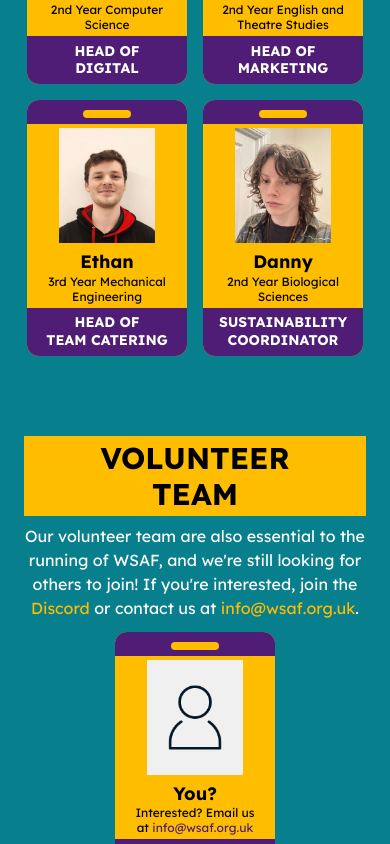
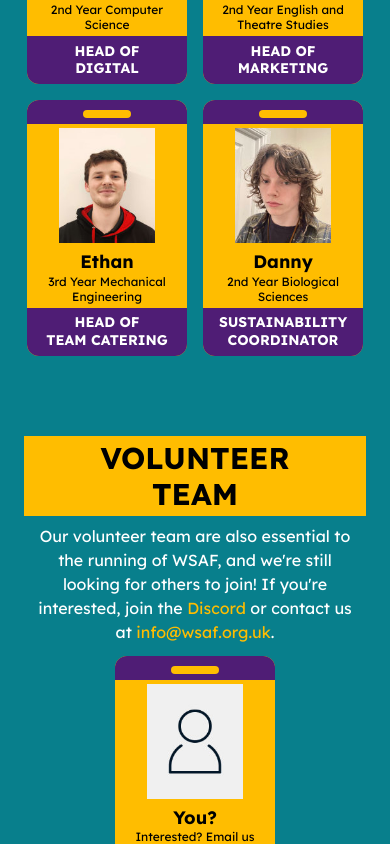
Before and after one commit to WarwickStudentArtsFestival/WSAF24-Website, a Next.js app: page /team in a window 390 px wide. Shown: the part 2843-3687 px from the top of the page. Built offline with nearby package versions, Linux system fonts and the light colour scheme.

Commit message:
💄 Make responsive

```diff
--- a/src/app/team/page.tsx
+++ b/src/app/team/page.tsx
@@ -119,7 +119,7 @@ export default function Team() {
 
       <section className="mb-16">
         <h2>Organiser Team</h2>
-        <p className="mb-1  max-w-6xl mx-auto">
+        <p className="mb-1  max-w-6xl mx-auto px-4">
           Our organiser team, led by the four founders, have been central in the
           preparation and coordination of WSAF.
         </p>
@@ -139,7 +139,7 @@ export default function Team() {
 
       <section className="mb-16 mx-4">
         <h2>Volunteer Team</h2>
-        <p className="mb-1 max-w-6xl mx-auto">
+        <p className="mb-1 max-w-6xl mx-auto px-4">
           Our volunteer team are also essential to the running of WSAF, and
           we&apos;re still looking for others to join! If you&apos;re
           interested, join the{' '}
```
